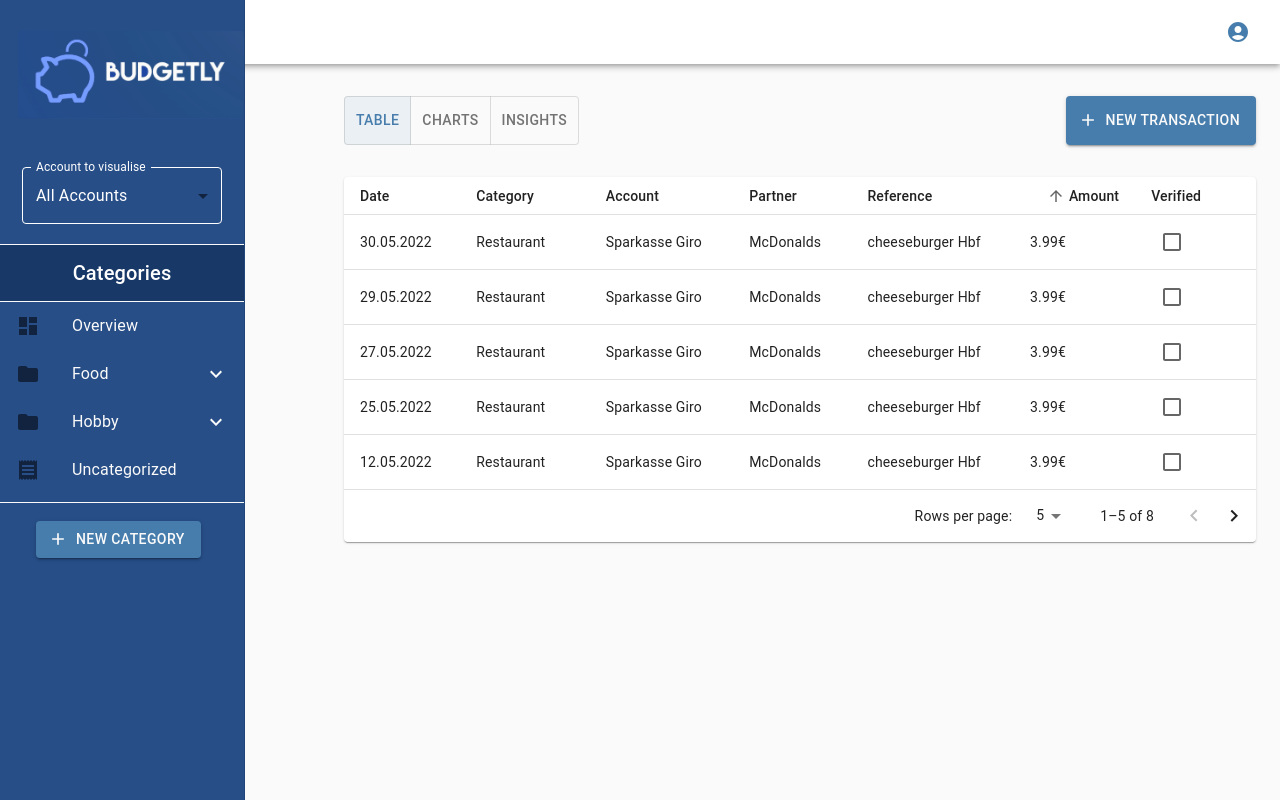
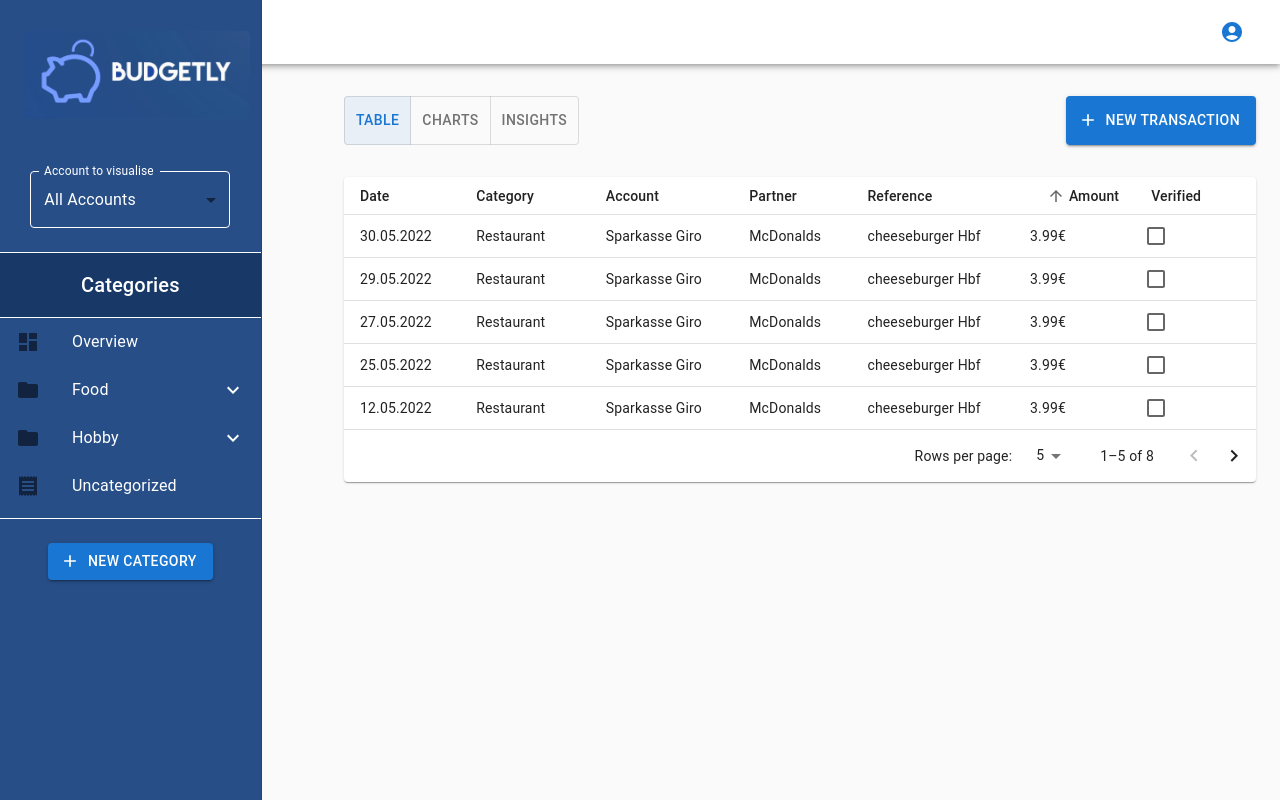
Before and after one commit to sonmikrafft-uni-seba/frontend, a React (Create React App) app: page /homepage in a window 1280 px wide. Built offline with nearby package versions, Linux system fonts and the light colour scheme.

Commit message:
Get rid of the extra theme file

```diff
--- a/src/components/HomePage/AppBar.js
+++ b/src/components/HomePage/AppBar.js
@@ -9,15 +9,8 @@ import ListItemIcon from '@mui/material/ListItemIcon';
 import ListItemText from '@mui/material/ListItemText';
 import MenuItem from '@mui/material/MenuItem';
 import Menu from '@mui/material/Menu';
-import { outerTheme } from './HomePageTheme';
-import { ThemeProvider } from '@mui/material/styles';
 export default function MyAppBar() {
-  const [auth, setAuth] = React.useState(true);
   const [anchorEl, setAnchorEl] = React.useState(null);
-
-  const handleChange = (event) => {
-    setAuth(event.target.checked);
-  };
 
   const handleMenu = (event) => {
     setAnchorEl(event.currentTarget);
@@ -29,11 +22,9 @@ export default function MyAppBar() {
 
   return (
     <Box sx={{ flexGrow: 1 }}>
-      <ThemeProvider theme={outerTheme}>
-        <AppBar position="static" color="primary">
+      <AppBar position="static" color="background">
         <Toolbar>
           <Box sx={{ flexGrow: 1 }} />
-            {auth && (
           <div>
             <IconButton
               size="large"
@@ -41,7 +32,7 @@ export default function MyAppBar() {
               aria-controls="menu-appbar"
               aria-haspopup="true"
               onClick={handleMenu}
-                  color="secondary"
+              color="primary"
             >
               <AccountCircle />
             </IconButton>
@@ -86,10 +77,8 @@ export default function MyAppBar() {
               </MenuItem>
             </Menu>
           </div>
-            )}
         </Toolbar>
       </AppBar>
-      </ThemeProvider>
     </Box>
   );
 }
--- a/src/components/HomePage/HomePageCard.js
+++ b/src/components/HomePage/HomePageCard.js
@@ -4,12 +4,10 @@ import TransactionTable from './TransactionTable';
 import VisualizationToggleGroup from './ToggleButton';
 import Button from '@mui/material/Button';
 import AddIcon from '@mui/icons-material/Add';
-import { ThemeProvider } from '@mui/material/styles';
-import { outerTheme } from './HomePageTheme';
+
 export default function HomePageCard() {
   return (
     <Container>
-      <ThemeProvider theme={outerTheme}>
       <Box
         sx={{
           pl: 40,
@@ -26,17 +24,12 @@ export default function HomePageCard() {
         >
           <VisualizationToggleGroup />
           <Box sx={{ flexGrow: 1 }} />
-            <Button
-              variant="contained"
-              color="secondary"
-              startIcon={<AddIcon />}
-            >
+          <Button variant="contained" color="primary" startIcon={<AddIcon />}>
             New Transaction
           </Button>
         </Box>
         <TransactionTable />
       </Box>
-      </ThemeProvider>
     </Container>
   );
 }
--- a/src/components/HomePage/HomePageTheme.js
+++ /dev/null
@@ -1,20 +0,0 @@
-import { createTheme } from '@mui/material/styles';
-import { grey } from '@mui/material/colors';
-
-export const outerTheme = createTheme({
-  palette: {
-    primary: {
-      main: '#ffffff',
-      contrastText: '#fafafa',
-    },
-    secondary: {
-      main: '#477dac',
-      contrastText: grey[50],
-    },
-    background: {
-      main: '#274E87',
-      contrastText: grey[50],
-    },
-  },
-  spacing: 6,
-});
--- a/src/components/HomePage/Selector.js
+++ b/src/components/HomePage/Selector.js
@@ -4,20 +4,21 @@ import FormControl from '@mui/material/FormControl';
 import Select from '@mui/material/Select';
 import * as React from 'react';
 import { Box } from '@mui/material';
-import { outerTheme } from './HomePageTheme';
-import { ThemeProvider } from '@mui/material/styles';
+import { useTheme } from '@material-ui/styles';
 import { Typography } from '@mui/material';
 export default function Selector() {
   const [accountID, setAccountID] = React.useState(0);
-
+  const theme = useTheme();
   const handleChange = (event) => {
     setAccountID(event.target.value);
   };
   return (
-    <ThemeProvider theme={outerTheme}>
     <Box sx={{ mx: 'auto', width: 200 }}>
       <FormControl fullWidth>
-          <InputLabel id="account-select-label" sx={{ color: 'white' }}>
+        <InputLabel
+          id="account-select-label"
+          sx={{ color: theme.palette.background.contrastText }}
+        >
           Account to visualise
         </InputLabel>
         <Select
@@ -28,14 +29,18 @@ export default function Selector() {
           onChange={handleChange}
           sx={{
             '.MuiOutlinedInput-notchedOutline': {
-                borderColor: '#ffffff',
+              borderColor: theme.palette.background.contrastText,
             },
             '&:hover .MuiOutlinedInput-notchedOutline': {
-                borderColor: '#ffffff',
+              borderColor: theme.palette.background.contrastText,
               borderWidth: '0.15rem',
             },
           }}
-            MenuProps={{ PaperProps: { sx: { backgroundColor: '#274E87' } } }}
+          MenuProps={{
+            PaperProps: {
+              sx: { backgroundColor: theme.palette.background.main },
+            },
+          }}
         >
           <MenuItem value={0}>
             <Typography color="white">All Accounts</Typography>
@@ -49,6 +54,5 @@ export default function Selector() {
         </Select>
       </FormControl>
     </Box>
-    </ThemeProvider>
   );
 }
--- a/src/components/HomePage/SideBar.js
+++ b/src/components/HomePage/SideBar.js
@@ -16,18 +16,17 @@ import Collapse from '@material-ui/core/Collapse';
 import Selector from './Selector';
 import Button from '@mui/material/Button';
 import { Typography } from '@mui/material';
-import { ThemeProvider } from '@mui/material/styles';
 import { Box } from '@mui/material';
+import { useTheme } from '@material-ui/styles';
 
-import { outerTheme } from './HomePageTheme';
 export default function SideBar() {
+  const theme = useTheme();
   return (
-    <ThemeProvider theme={outerTheme}>
     <Drawer
       PaperProps={{
         sx: {
-            backgroundColor: '#274E87',
-            color: 'primary.contrastText',
+          backgroundColor: theme.palette.background.main,
+          color: theme.palette.background.contrastText,
         },
       }}
       variant="permanent"
@@ -46,7 +45,7 @@ export default function SideBar() {
       </Box>
       <List>
         <Box sx={{ p: 2, borderTop: 1, borderBottom: 1 }} bgcolor="#183867">
-            <Typography variant="h6" color="white" align="center">
+          <Typography variant="h6" align="center">
             Categories
           </Typography>
         </Box>
@@ -113,11 +112,10 @@ export default function SideBar() {
         </ListItem>
       </List>
       <Box sx={{ px: 6, py: 3, borderTop: 1 }}>
-          <Button variant="contained" color="secondary" startIcon={<AddIcon />}>
+        <Button variant="contained" color="primary" startIcon={<AddIcon />}>
           NEW CATEGORY
         </Button>
       </Box>
     </Drawer>
-    </ThemeProvider>
   );
 }
--- a/src/components/HomePage/ToggleButton.js
+++ b/src/components/HomePage/ToggleButton.js
@@ -8,7 +8,7 @@ export default function VisualizationToggleGroup() {
   };
   return (
     <ToggleButtonGroup
-      color="secondary"
+      color="primary"
       value={alignment}
       exclusive
       onChange={handleChange}
--- a/src/components/HomePage/TransactionTable.js
+++ b/src/components/HomePage/TransactionTable.js
@@ -1,6 +1,5 @@
 import * as React from 'react';
 import PropTypes from 'prop-types';
-import { alpha } from '@mui/material/styles';
 import Box from '@mui/material/Box';
 import Table from '@mui/material/Table';
 import TableBody from '@mui/material/TableBody';
@@ -197,7 +196,6 @@ function EnhancedTableHead(props) {
           <TableCell
             key={headCell.id}
             align={headCell.numeric ? 'right' : 'left'}
-            padding={headCell.disablePadding ? 'none' : 'normal'}
             sortDirection={orderBy === headCell.id ? order : false}
           >
             <TableSortLabel
@@ -332,7 +330,7 @@ export default function TransactionTable() {
                       <TableCell align="left">{row.partner}</TableCell>
                       <TableCell align="left">{row.reference}</TableCell>
                       <TableCell align="left">{row.amount + '€'}</TableCell>
-                      <TableCell padding="NONE">
+                      <TableCell padding="none">
                         <Checkbox
                           color="secondary"
                           checked={isItemSelected}
--- a/src/theme.js
+++ b/src/theme.js
@@ -11,5 +11,9 @@ export default createTheme({
       main: '#fafafa',
       contrastText: alpha('#000', 0.6),
     },
+    background: {
+      main: '#274E87',
+      contrastText: '#ffffff',
+    },
   },
 });
```
Lines whose indentation alone changed are shown as unchanged.
